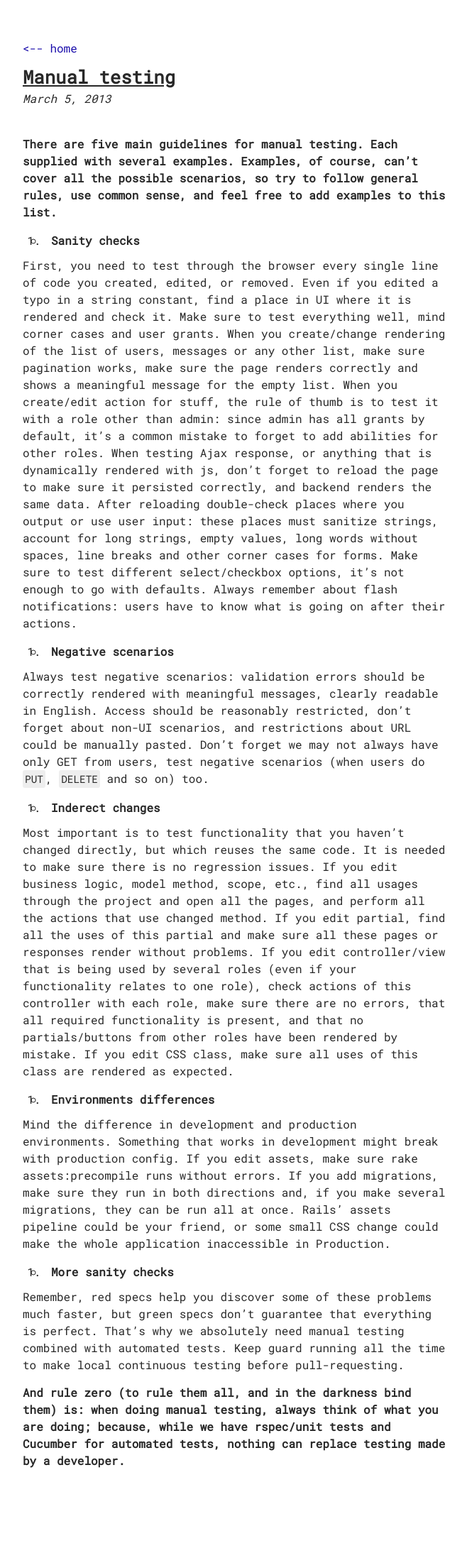
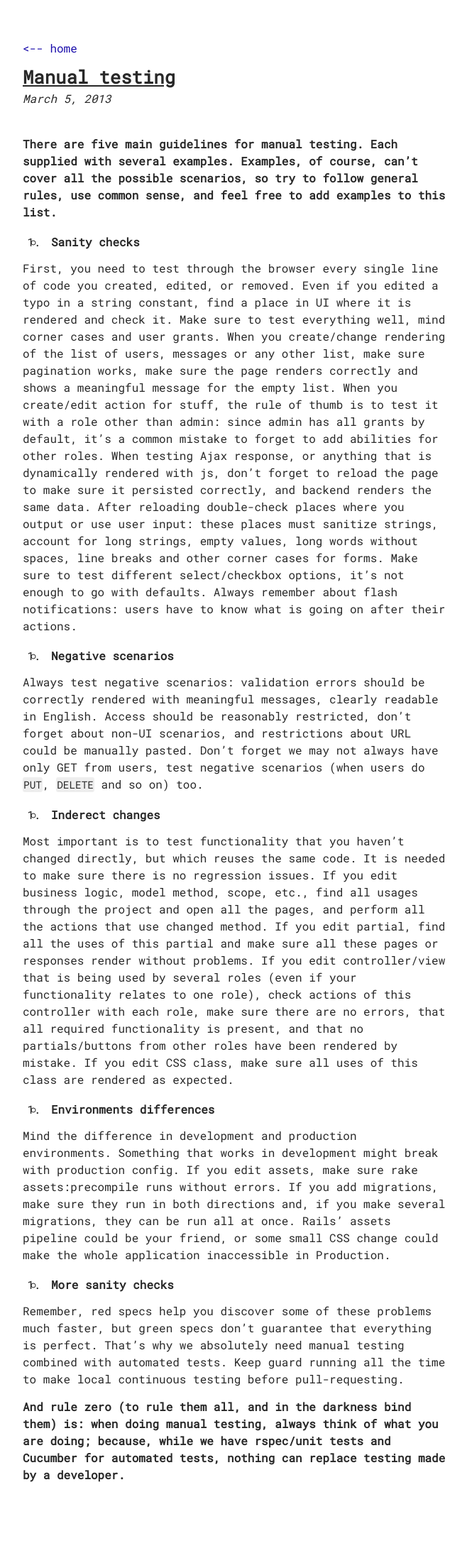
Before and after one commit to vshvedov/vladcodes, a Jekyll site: the page built from _posts/2013-03-05-manual-testing.md, in a window 1280 px wide. Shown: the whole page at 71% size, without its empty margins (308-966 px from the left). Built offline with Jekyll 4.4.1, drawn with Linux system fonts in a browser that asks for light colours.

Commit message:
Update main.scss

```diff
--- a/assets/css/main.scss
+++ b/assets/css/main.scss
@@ -49,6 +49,7 @@
 ul {
     list-style: none;
     li {
+        line-height: 20px;
         padding: 5px;
         padding-left: 10px;
         @media screen and (max-width: $br) {
@@ -185,7 +186,7 @@
             }
         }
         code {
-            padding: 3px;
+            padding: 1px;
             font-size: 0.9em;
             border-radius: 3px;
             background: $color-grey;
```
